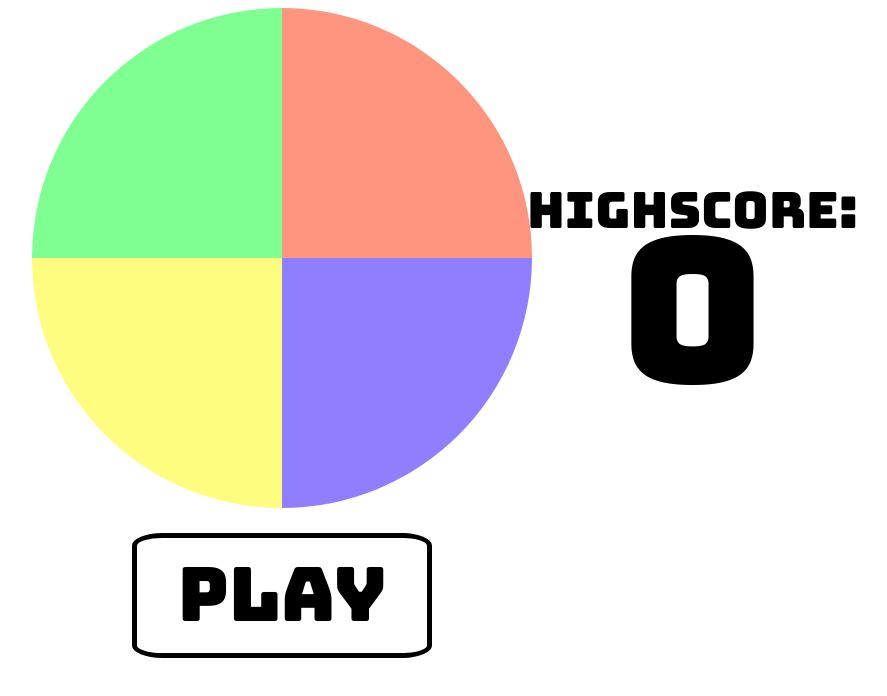
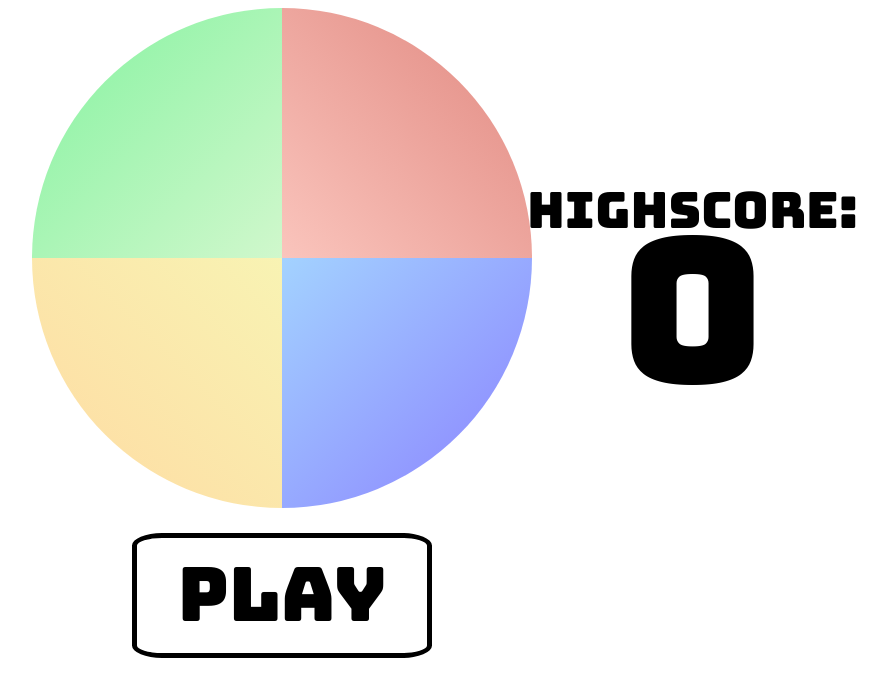
Before and after one commit to CrazyHatish/Simon, a plain HTML site: page index.html in a window 1280 px wide. Shown: the whole page, without its empty margins (358-1245 px from the left). Drawn offline with nearby package versions, Linux system fonts and the light colour scheme.

Commit message:
Gradient

```diff
--- a/css.css
+++ b/css.css
@@ -70,24 +70,52 @@ h1 {
 }
 
 #green {
-  background-color: #00FF25;
+  background: rgba(9,230,64,1);
+  background: -moz-linear-gradient(-45deg, rgba(9,230,64,1) 0%, rgba(161,240,153,1) 100%);
+  background: -webkit-gradient(left top, right bottom, color-stop(0%, rgba(9,230,64,1)), color-stop(100%, rgba(161,240,153,1)));
+  background: -webkit-linear-gradient(-45deg, rgba(9,230,64,1) 0%, rgba(161,240,153,1) 100%);
+  background: -o-linear-gradient(-45deg, rgba(9,230,64,1) 0%, rgba(161,240,153,1) 100%);
+  background: -ms-linear-gradient(-45deg, rgba(9,230,64,1) 0%, rgba(161,240,153,1) 100%);
+  background: linear-gradient(135deg, rgba(9,230,64,1) 0%, rgba(161,240,153,1) 100%);
+  filter: progid:DXImageTransform.Microsoft.gradient( startColorstr='#09e640', endColorstr='#a1f099', GradientType=1 );
   border-top-left-radius: 100%;
 }
 
 #yellow {
-  background-color: #FFFB00;
+  background: rgba(254,182,69,1);
+  background: -moz-linear-gradient(45deg, rgba(254,182,69,1) 0%, rgba(241,231,103,1) 100%);
+  background: -webkit-gradient(left bottom, right top, color-stop(0%, rgba(254,182,69,1)), color-stop(100%, rgba(241,231,103,1)));
+  background: -webkit-linear-gradient(45deg, rgba(254,182,69,1) 0%, rgba(241,231,103,1) 100%);
+  background: -o-linear-gradient(45deg, rgba(254,182,69,1) 0%, rgba(241,231,103,1) 100%);
+  background: -ms-linear-gradient(45deg, rgba(254,182,69,1) 0%, rgba(241,231,103,1) 100%);
+  background: linear-gradient(45deg, rgba(254,182,69,1) 0%, rgba(241,231,103,1) 100%);
+  filter: progid:DXImageTransform.Microsoft.gradient( startColorstr='#feb645', endColorstr='#f1e767', GradientType=1 );
   border-bottom-left-radius: 100%;
 }
 
 #blue {
-  background-color: #2000FF;
+  background: rgba(71,166,255,1);
+  background: -moz-linear-gradient(-45deg, rgba(71,166,255,1) 0%, rgba(21,0,255,1) 100%);
+  background: -webkit-gradient(left top, right bottom, color-stop(0%, rgba(71,166,255,1)), color-stop(100%, rgba(21,0,255,1)));
+  background: -webkit-linear-gradient(-45deg, rgba(71,166,255,1) 0%, rgba(21,0,255,1) 100%);
+  background: -o-linear-gradient(-45deg, rgba(71,166,255,1) 0%, rgba(21,0,255,1) 100%);
+  background: -ms-linear-gradient(-45deg, rgba(71,166,255,1) 0%, rgba(21,0,255,1) 100%);
+  background: linear-gradient(135deg, rgba(71,166,255,1) 0%, rgba(21,0,255,1) 100%);
+  filter: progid:DXImageTransform.Microsoft.gradient( startColorstr='#47a6ff', endColorstr='#1500ff', GradientType=1 );
   top: -50%;
   left: 50%;
   border-bottom-right-radius: 100%;
 }
 
 #red {
-  background-color: #FF2D00;
+  background: rgba(245,138,122,1);
+  background: -moz-linear-gradient(45deg, rgba(245,138,122,1) 0%, rgba(194,16,0,1) 100%);
+  background: -webkit-gradient(left bottom, right top, color-stop(0%, rgba(245,138,122,1)), color-stop(100%, rgba(194,16,0,1)));
+  background: -webkit-linear-gradient(45deg, rgba(245,138,122,1) 0%, rgba(194,16,0,1) 100%);
+  background: -o-linear-gradient(45deg, rgba(245,138,122,1) 0%, rgba(194,16,0,1) 100%);
+  background: -ms-linear-gradient(45deg, rgba(245,138,122,1) 0%, rgba(194,16,0,1) 100%);
+  background: linear-gradient(45deg, rgba(245,138,122,1) 0%, rgba(194,16,0,1) 100%);
+  filter: progid:DXImageTransform.Microsoft.gradient( startColorstr='#f58a7a', endColorstr='#c21000', GradientType=1 );
   top: -150%;
   left: 50%;
   border-top-right-radius: 100%
```
